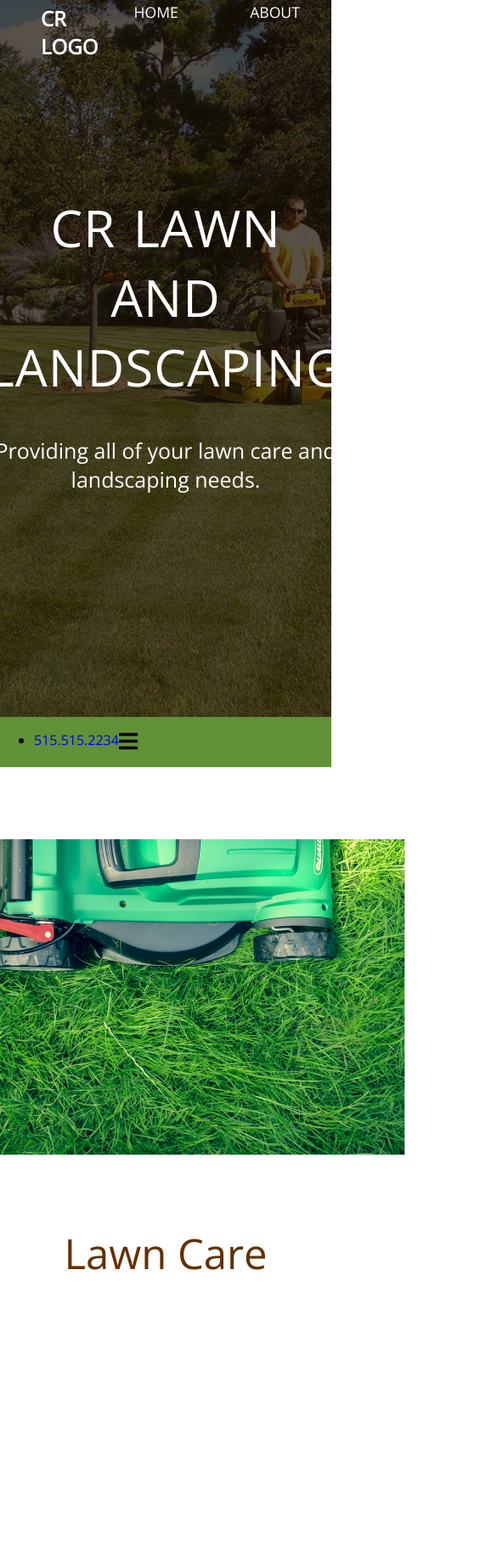
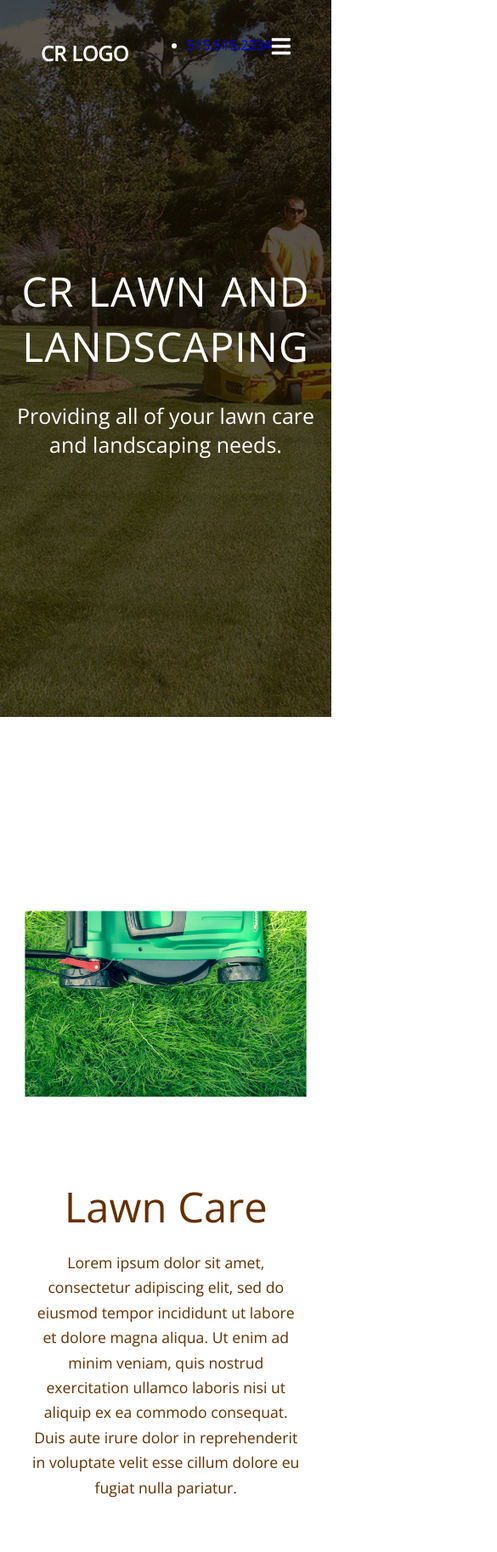
Before and after one commit to BrianArchibald/Lawn, a plain HTML site: page lawn.html in a window 390 px wide. Shown: the top 1827 px of the page at 85% size, 585 px wide, since content can reach past the window. Drawn offline with nearby package versions, Linux system fonts and the light colour scheme.

Commit message:
changed 2nd nav, responsive issues fixed

```diff
--- a/lawn.css
+++ b/lawn.css
@@ -5,6 +5,10 @@
 
 body {
 	margin: 0;
+}
+html,body{
+	min-height:100%;
+	min-width: 100%;
 }
 
 a {
@@ -86,8 +90,19 @@ a {
 	transition: all 1s;
 }
 
+.nav-sticky-v2 {
+	display: grid;
+	grid-template-columns: 2fr 1fr;
+	background-color: #629238;
+	position: fixed;
+	top: 0;
+	margin: 0;
+	z-index: 100;
+	width: 100%;
+}
 
 /*  Bottom Nav Bar  */
+
 
 .navbar-bottom {
 	/*display: grid;
@@ -145,11 +160,12 @@ a {
 	color: white;
 }
 .bottom-nav-fixed {
-	width: 100%;
+
 }
 
 .bottom-nav-fixed .navbar-bottom {
 	position: fixed;
+	width: 100%;
 	box-shadow: 0 3px rgba(0,0,0,0.1);
 }
 
@@ -182,6 +198,10 @@ a {
 }
 
 /* Section Container  */
+
+.lawncare {
+	width: 100%;
+}
 
 .section-container 	{
 	margin: 10em 4em;
@@ -226,7 +246,6 @@ a {
 	font-size: 70px;
 	color: #653000;
 	font-weight: 400;
-	margin-top: 20px;
 }
 
 .section-main-text {
@@ -237,7 +256,7 @@ a {
 
 /* Landscaping Section  */
 
-.landscaping {
+#landscaping-section {
 	background-color: #efefef;
 }
 
@@ -276,6 +295,7 @@ button:hover {
 /* Footer  */
 .footer {
 	background-color: #629238;
+
 }
 .footer-address li {
 	list-style: none;
@@ -290,7 +310,7 @@ button:hover {
 	grid-template-columns: 1fr 1fr 1fr;
 	grid-gap: 20px;
 	justify-items: center;
-	padding: 5vh;
+	padding: 3vh 5vh 0 5vh;
 	color: white;
 }
 .copyright {
@@ -344,13 +364,13 @@ button:hover {
 
 /* Media Responsive Layout */
 
-@media (max-width: 1339px) {  /*iPad in landscape mode has 1024px */
+@media screen and (max-width: 1339px) {  /*iPad in landscape mode has 1024px */
 	.section-container {
 
 		display: flex;
 		flex-direction: column;
 		align-items: center;
-		margin: 0 4em;
+		margin: 10vh 4vh 0 4vh;
 
 		/*display: grid;
 		grid-template-rows: 1fr 1fr;
@@ -373,25 +393,19 @@ button:hover {
 		padding-bottom: 5vh;
 	}
 	.section-text {
-		display: grid;
-		grid-template-rows: 1fr 1fr 1fr;
+
 	}
 	button {
 		justify-self: center;
 	}
 
 
-@media (max-width: 1078px) {  /*iPad in landscape mode has 1024px */
+@media screen and (max-width: 1078px) {  /*iPad in landscape mode has 1024px */
 
 	.navbar-bottom {
 
 	}
-	.mobile-nav-container {
-		display: inline-block;
-	}
-	.nav-list-bottom {
-		display: none;
-	}
+
 	.section-img {
 		justify-self: center;
 	}
@@ -401,20 +415,27 @@ button:hover {
 
 
 
-@media screen and (max-width: 800px) {
+@media screen and (max-width: 891px) {
   .gallery-column {
     flex: 50%;
     max-width: 50%;
   }
-  .section-container {
-  	grid-template-rows: 1fr 1fr;
-  }
+
   .section-container img {
-  	height: 45vh;
+  	width: 50vh;
+    height: auto;
   }
   .section-header {
-  	font-size: 50px
+  	font-size: 50px;
+  	margin-top: 4vh;
+  	margin-bottom: 0;
   }
+  .navList {
+  	display: none;
+  }
+  .mobile-nav-container {
+	display: inline-block;
+	}
 }
 
 
@@ -423,4 +444,27 @@ button:hover {
     flex: 100%;
     max-width: 100%;
   }
+
+  .section-img {
+    padding-top: 0;
+   }
+   #lawncare-section{
+   	padding-top: 8vh;
+   }
+
 }
+
+@media screen and (max-width: 441px) {
+
+  .section-container img {
+  	width: 40vh;
+    height: auto;
+  }
+  .header-main-text {
+  	font-size: 3em;
+    font-weight: 300;
+    text-align: center;
+    text-transform: uppercase;
+    letter-spacing: 1px;
+    word-spacing: 3px;
+  }
--- a/lawn.html
+++ b/lawn.html
@@ -47,6 +47,24 @@
 						</li>
 					</ul>
 				</div>
+
+				<div class="mobile-nav-container">
+						<ul class="mobile-nav-list-bottom">
+							<li class="navLogoBottom">
+								<a class="nav-active " href="#lawncare">
+									<div class="nav-list-items">CR LOGO</div>
+								</a>
+							</li>
+							<li>
+								<a class="nav-active" href="#contact-section">
+									<div class="nav-list-items">515.515.2234</div>
+								</a>
+							</li>
+							<a class="mobile-nav-icon">
+								<i class="fa fa-bars" id="menu-icon" aria-hidden="true"></i>
+							</a>
+					</div>
+
 			</nav>    <!--     End of Nav Bar Top   -->
 
 			<div class="header-text">
@@ -57,8 +75,8 @@
 		</header> <!--End of header-->
 
 			<section class="lawncare" id="lawncare-section">
-
-				<nav class="navbar navbar-bottom" id="navbar navbarBottom">
+				<!--
+				<nav class="navbar navbar-bottom" id="navbarBottom">
 					<div class="mobile-nav-container">
 						<ul class="mobile-nav-list-bottom">
 							<li class="navLogoBottom">
@@ -109,9 +127,9 @@
 							</li>
 						</ul>
 
-				</nav>    <!--  End of Bottom Nav -->
-
-				<div class="section-container">
+				</nav>
+			-->
+				<div class="section-container" id="lawncare-section">
 					<div class="section-img">
 						<img id="lawncare-photo" src="mower.jpg">
 					</div>
@@ -122,6 +140,8 @@
 						<p class="section-main-text">
 						Lorem ipsum dolor sit amet, consectetur adipiscing elit, sed do eiusmod tempor incididunt ut labore et dolore magna aliqua. Ut enim ad minim veniam, quis nostrud exercitation ullamco laboris nisi ut aliquip ex ea commodo consequat. Duis aute irure dolor in reprehenderit in voluptate velit esse cillum dolore eu fugiat nulla pariatur.
 						</p>
+					</div>
+					<div class="button-container">
 						<button class="contact">Contact Us</button>
 					</div>
 				</div>
@@ -139,6 +159,8 @@
 					<p class="section-main-text">
 						Lorem ipsum dolor sit amet, consectetur adipiscing elit, sed do eiusmod tempor incididunt ut labore et dolore magna aliqua. Ut enim ad minim veniam, quis nostrud exercitation ullamco laboris nisi ut aliquip ex ea commodo consequat. Duis aute irure dolor in reprehenderit in voluptate velit esse cillum dolore eu fugiat nulla pariatur.
 					</p>
+				</div>
+				<div class="button-container">
 					<button class="contact">Contact Us</button>
 				</div>
 			</div>
@@ -151,11 +173,13 @@
 				</div>
 				<div class="section-text">
 					<h1 class="section-header">
-						Spring and Fall Cleanup
+						Spring/Fall Cleanup
 					</h1>
 					<p class="section-main-text">
 						Lorem ipsum dolor sit amet, consectetur adipiscing elit, sed do eiusmod tempor incididunt ut labore et dolore magna aliqua. Ut enim ad minim veniam, quis nostrud exercitation ullamco laboris nisi ut aliquip ex ea commodo consequat. Duis aute irure dolor in reprehenderit in voluptate velit esse cillum dolore eu fugiat nulla pariatur.
 					</p>
+					</div>
+				<div class="button-container">
 					<button class="contact">Contact Us</button>
 				</div>
 			</div>
@@ -173,6 +197,8 @@
 					<p class="section-main-text">
 						Lorem ipsum dolor sit amet, consectetur adipiscing elit, sed do eiusmod tempor incididunt ut labore et dolore magna aliqua. Ut enim ad minim veniam, quis nostrud exercitation ullamco laboris nisi ut aliquip ex ea commodo consequat. Duis aute irure dolor in reprehenderit in voluptate velit esse cillum dolore eu fugiat nulla pariatur.
 					</p>
+					</div>
+				<div class="button-container">
 					<button class="contact">Contact Us</button>
 				</div>
 			</div>
@@ -190,6 +216,8 @@
 					<p class="section-main-text">
 						Lorem ipsum dolor sit amet, consectetur adipiscing elit, sed do eiusmod tempor incididunt ut labore et dolore magna aliqua. Ut enim ad minim veniam, quis nostrud exercitation ullamco laboris nisi ut aliquip ex ea commodo consequat. Duis aute irure dolor in reprehenderit in voluptate velit esse cillum dolore eu fugiat nulla pariatur.
 					</p>
+					</div>
+				<div class="button-container">
 					<button class="contact">Contact Us</button>
 				</div>
 			</div>
--- a/lawn.js
+++ b/lawn.js
@@ -1,6 +1,6 @@
-const navTop = document.querySelector('.navbar-top');
-const bottomNavbar = document.querySelector('.navbar-bottom');
-const topOfBottomNav = bottomNavbar.offsetTop;
+//const navTop = document.querySelector('.navbar-top');
+//const bottomNavbar = document.querySelector('.navbar-bottom');
+//const topOfBottomNav = bottomNavbar.offsetTop;
 
 
 // will run checkSlide every 20ms so checkSlide is not running constantly
@@ -20,24 +20,53 @@ function debounce(func, wait = 20, immediate = true) {
     }
 
 // function topNavTransition() {
-// 	if (window.scrollY = 0) {
-// 		navTop.classList.remove('navtop-hide');
-// 	} else {
-// 		navTop.classList.add('navtop-hide');
-// 	}
+//  if (window.scrollY = 0) {
+//    navTop.classList.remove('navtop-hide');
+//  } else {
+//    navTop.classList.add('navtop-hide');
+//  }
 // }
 
 // window.addEventListener('scroll', debounce(topNavTransition));
 
-function fixedBottomNav() {
+// function fixedBottomNav() {
 
-	if (window.scrollY >= topOfBottomNav) {
-    document.body.style.paddingTop = bottomNavbar.offsetHeight + 'px';
-		document.body.classList.add('bottom-nav-fixed');
-	} else {
-    document.body.style.paddingTop = 0;
-		document.body.classList.remove('bottom-nav-fixed');
-	}
+//  if (window.scrollY >= topOfBottomNav) {
+//     document.body.style.paddingTop = bottomNavbar.offsetHeight + 'px';
+//    document.body.classList.add('bottom-nav-fixed');
+
+//     bottomNavbar.style.display = 'fixed';
+
+//  } else {
+//     document.body.style.paddingTop = 0;
+//    document.body.classList.remove('bottom-nav-fixed');
+
+//     bottomNavbar.style.display = 'relative';
+//  }
+// }
+
+// window.addEventListener('scroll', fixedBottomNav);
+
+
+
+
+
+
+
+
+function stickyElement(e) {
+
+  var header = document.querySelector('.header');
+  var headerHeight = getComputedStyle(header).height.split('px')[0];
+  var navbar = document.querySelector('.navbar-top');
+  var scrollValue = window.scrollY + 45;
+
+  if (scrollValue > headerHeight) {
+    navbar.classList.add('nav-sticky-v2');
+
+  } else if (scrollValue < headerHeight) {
+    navbar.classList.remove('nav-sticky-v2');
+
+  }
 }
-
-window.addEventListener('scroll', fixedBottomNav);
+  window.addEventListener('scroll', stickyElement);
```
